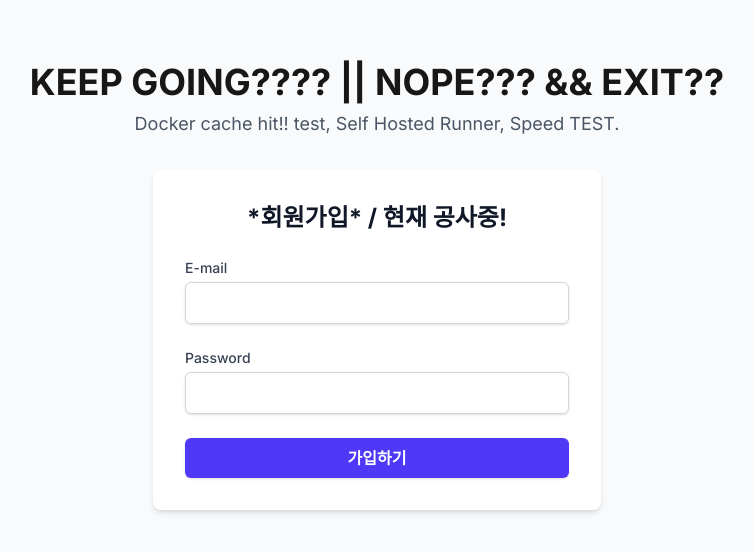
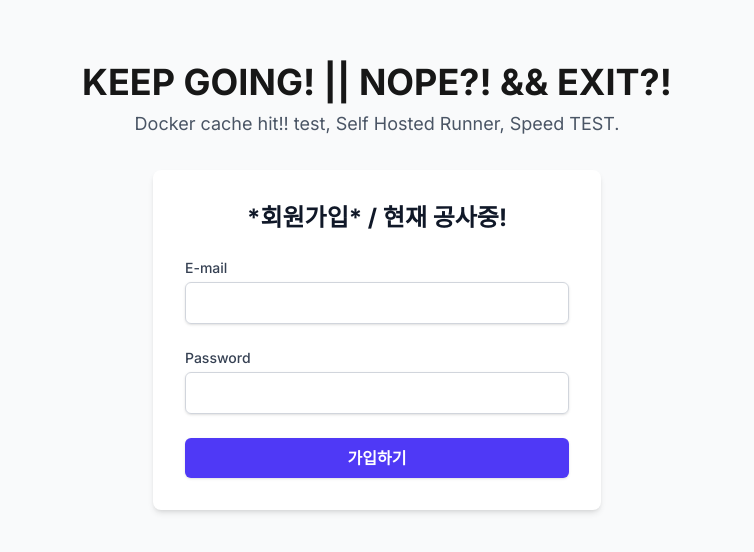
Before and after one commit to jungyuya/new-blog, a Next.js app in the folder apps/frontend/: page / in a window 1280 px wide. Shown: the part 114-666 px from the top of the page, without its empty margins (263-1017 px from the left). Built offline with nearby package versions, Linux system fonts and the light colour scheme.

Commit message:
분리 복사 방법

```diff
--- a/apps/frontend/src/app/page.tsx
+++ b/apps/frontend/src/app/page.tsx
@@ -5,7 +5,7 @@ export default function Home() {
   return (
     <main className="flex min-h-screen flex-col items-center justify-center bg-gray-50 p-4">
       <div className="mb-8 text-center">
-        <h1 className="text-4xl font-bold">KEEP GOING???? || NOPE??? && EXIT??</h1>
+        <h1 className="text-4xl font-bold">KEEP GOING! || NOPE?! && EXIT?!</h1>
         <p className="text-lg text-gray-600 mt-2">Docker cache hit!! test, Self Hosted Runner, Speed TEST.</p>
       </div>
       <SignUp />
```
Also changed, not shown: 1 other file (tests, documents, lock files or other folders).
